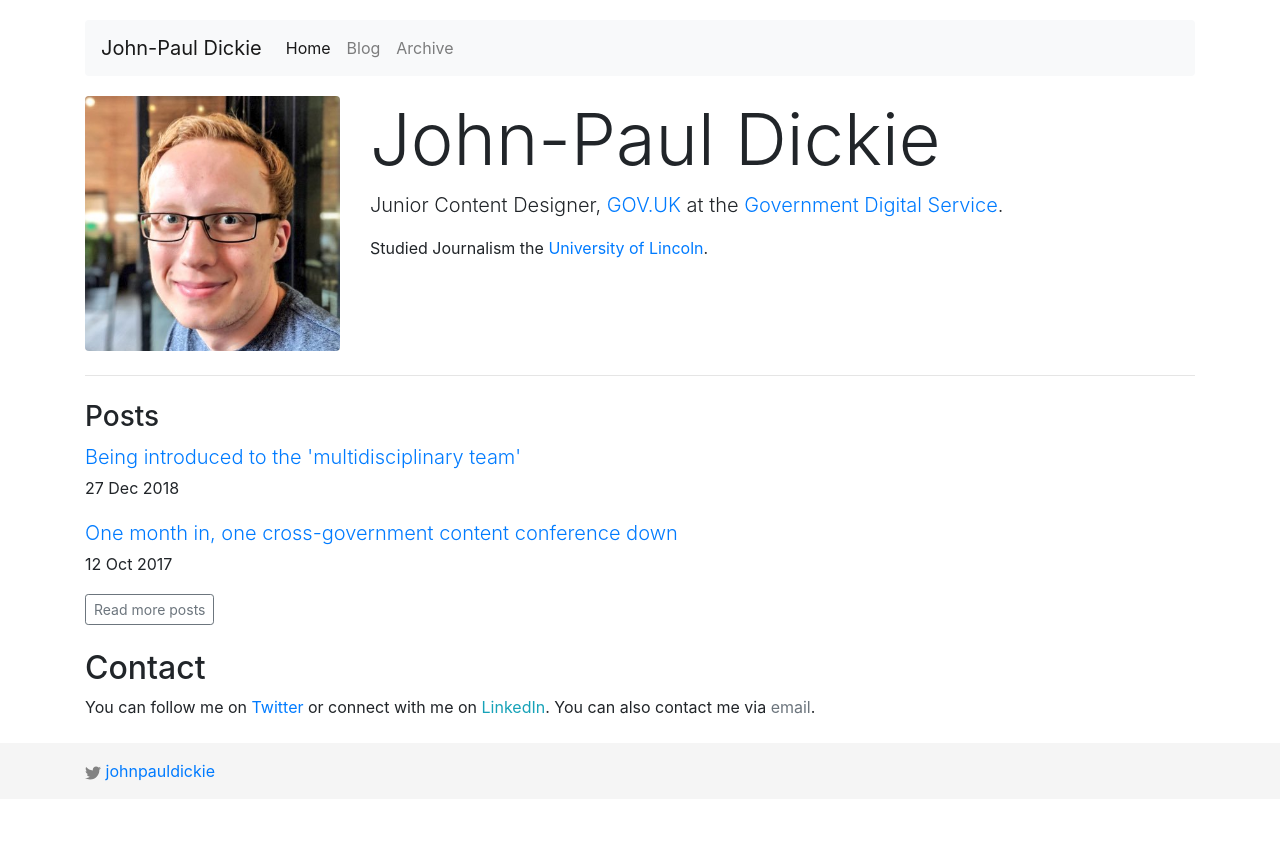
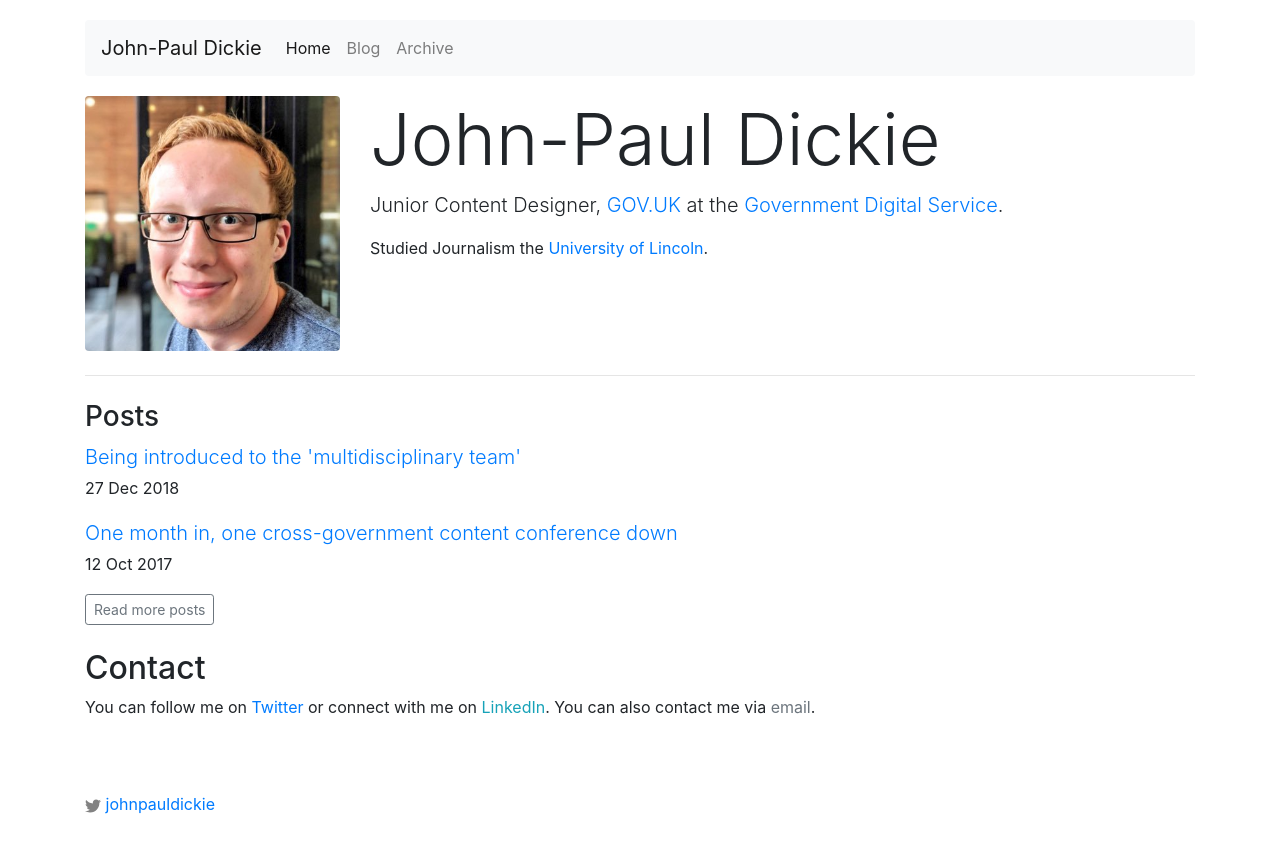
Before and after one commit to johnpauldickie/johnpauldickie.github.io, a Jekyll site: the page built from index.html, in a window 1280 px wide. Shown: the top 853 px of the page. Built offline with Jekyll 4.4.1, drawn with Linux system fonts in a browser that asks for light colours.

Commit message:
undo footer style

```diff
--- a/_includes/footer.html
+++ b/_includes/footer.html
@@ -1,3 +1,4 @@
+<hr>
 <footer class="footer mt-auto py-3">
   <div class="container">
     <span class="text-muted">{% include icon-twitter.html username=site.twitter_username %}</span>
--- a/assets/css/style.css
+++ b/assets/css/style.css
@@ -28,10 +28,6 @@ main {
 }
 .medium #feedoffset p {
 	color: #000000;
-}
-
-.footer {
-  background-color: #f5f5f5;
 }
 
 /* share-box only used with 'page' and on 'post' templates */
```
